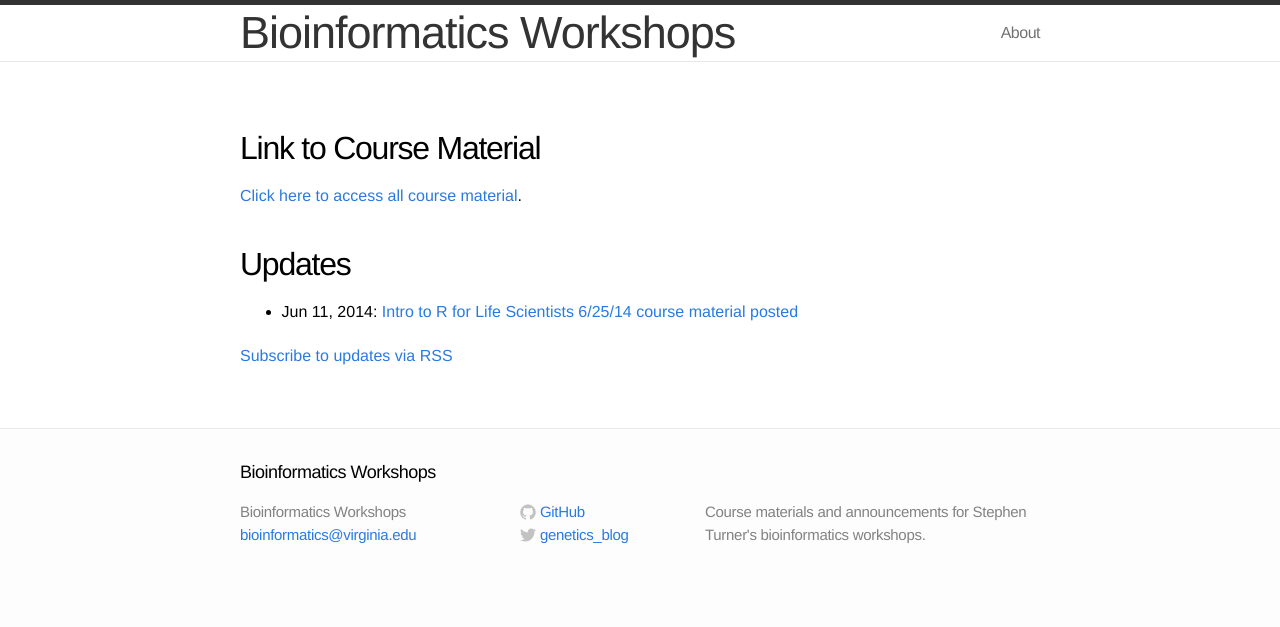
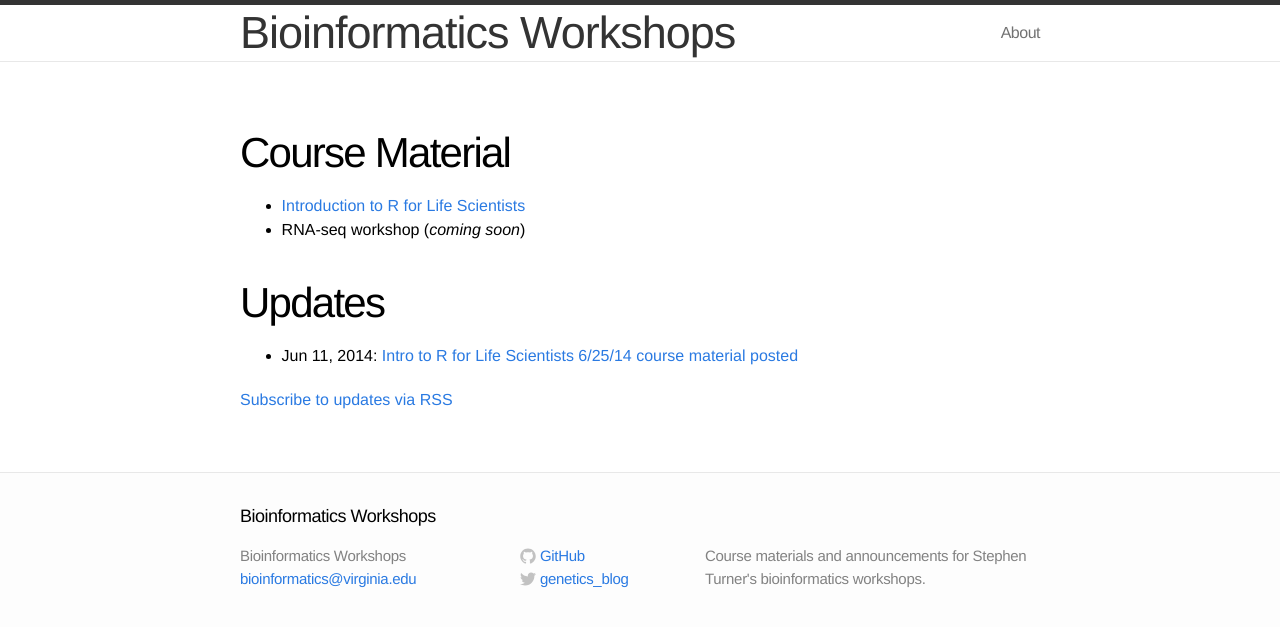
Before and after one commit to bioconnector/workshops2015, a Jekyll site: the page built from index.md, in a window 1280 px wide. Shown: the top 627 px of the page. Built offline with Jekyll 4.4.1, drawn with Linux system fonts in a browser that asks for light colours; Markdown is read by kramdown in place of the engine named in the settings.

Commit message:
redirect lessons/ to /, put links in /index.html

```diff
--- a/index.md
+++ b/index.md
@@ -2,12 +2,13 @@
 layout: page
 ---
 
-## Link to Course Material
+# Course Material
 
-[Click here to access all course material](lessons).
+* [Introduction to R for Life Scientists](lessons/intro-r-lifesci/)
+* RNA-seq workshop (*coming soon*)
 
 
-## Updates
+# Updates
 
 {% for post in site.posts %}
   * {{post.date | date: "%b %-d, %Y" }}: [{{post.title}}]({{ post.url | prepend: site.baseurl }})
--- /dev/null
+++ b/lessons/index.html
@@ -0,0 +1 @@
+<meta http-equiv="refresh" content="0; url=.." />
```
Also changed, not shown: about.md (+3 -2 lines), lessons/index.md (deleted, +0 -8 lines).
